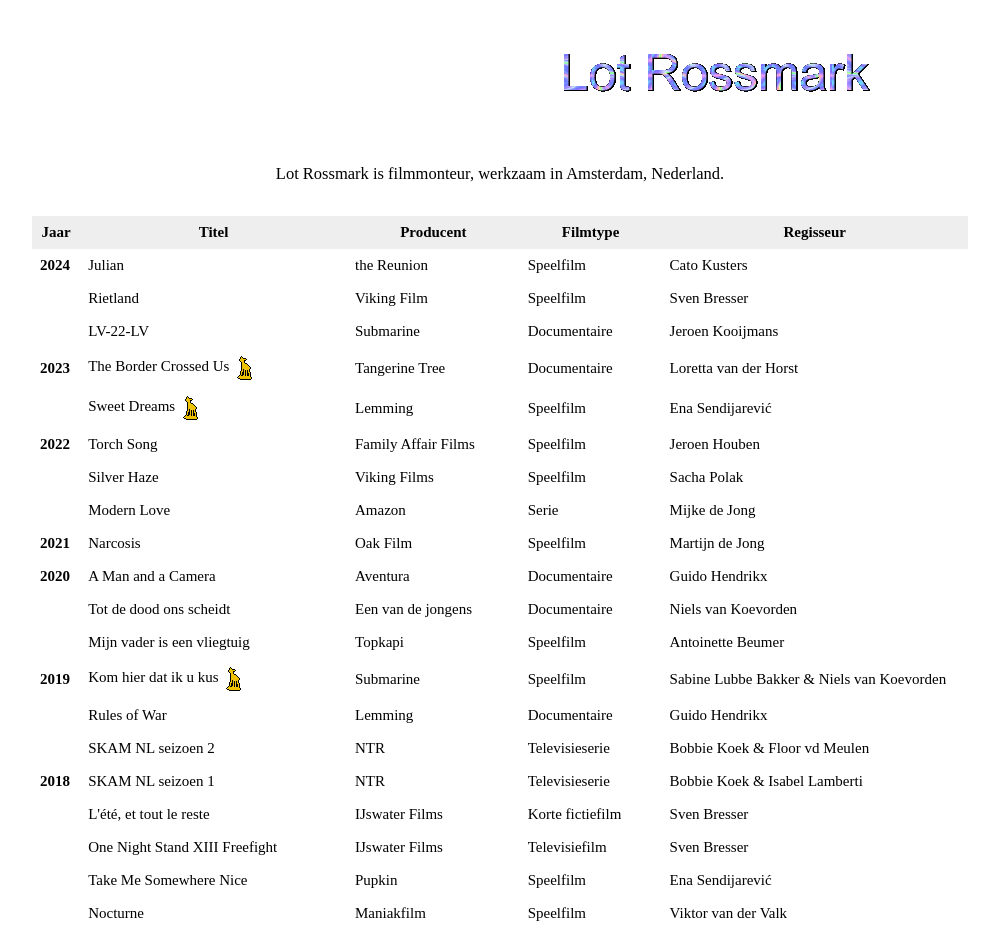
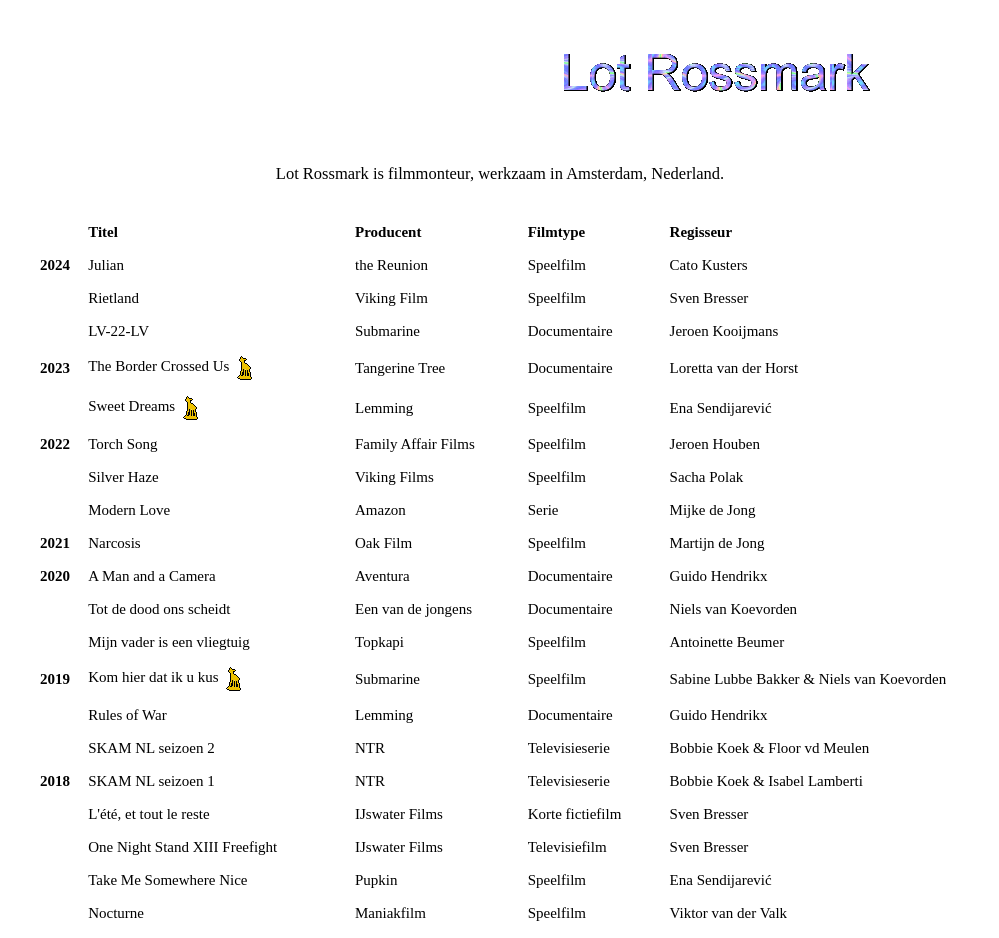
Before and after one commit to Doeke/lotrossmark, a Jekyll site: the page built from index.markdown, in a window 1280 px wide. Shown: the top 938 px of the page, without its empty margins (140-1139 px from the left). Built offline with Jekyll 4.4.1, drawn with Linux system fonts in a browser that asks for light colours; some of the changed text lies outside the part shown.

Commit message:
wijzigingen tabel

```diff
--- a/assets/style.css
+++ b/assets/style.css
@@ -30,7 +30,7 @@ table img {
   vertical-align: middle;
 }
 th {
-  background: #eee;
+  /* background: #eee; */
 }
 p {
   font-size: 110%;
--- a/index.markdown
+++ b/index.markdown
@@ -7,11 +7,11 @@ layout: default
 <table>
   <thead>
     <tr>
-      <th>Jaar</th>
-      <th>Titel</th>
-      <th>Producent</th>
-      <th>Filmtype</th>
-      <th>Regisseur</th>
+      <th align="left"></th>
+      <th align="left">Titel</th>
+      <th align="left">Producent</th>
+      <th align="left">Filmtype</th>
+      <th align="left">Regisseur</th>
     </tr>
   </thead>
   <tbody>
@@ -50,24 +50,24 @@ layout: default
 <table>
   <tbody>
     <tr>
-      <th>Programma’s</th>
+      <th align="right">Programma’s</th>
       <td>Avid Media Composer / Adobe Photoshop</td>
     </tr>
     <tr>
-      <th>Opleiding</th>
+      <th align="right">Opleiding</th>
       <td>Nederlandse Filmacademie Amsterdam - Bachelor montage - 2010 - 2014</td>
     </tr>
     <tr>
-      <th>Studio</th>
+      <th align="right">Studio</th>
       <td>Rozengracht 105 b8, 1016LV Amsterdam</td>
     </tr>
     <tr>
-      <th>Contact</th>
-      <td><a href="mailto:lotnana@hotmail.com">lotnana@hotmail.com</a>
+      <th align="right">Contact</th>
+      <td><a href="mail@lotrossmark.nl">mail@lotrossmark.nl</a>
         / +31 (0)6 250 626 58</td>
     </tr>
     <tr>
-      <th>Links</th>
+      <th align="right">Links</th>
       <td>
         <img src="assets/imdb.png" alt="IMDB" />
         <a href="https://www.imdb.com/name/nm6113080/">imdb</a>
```
